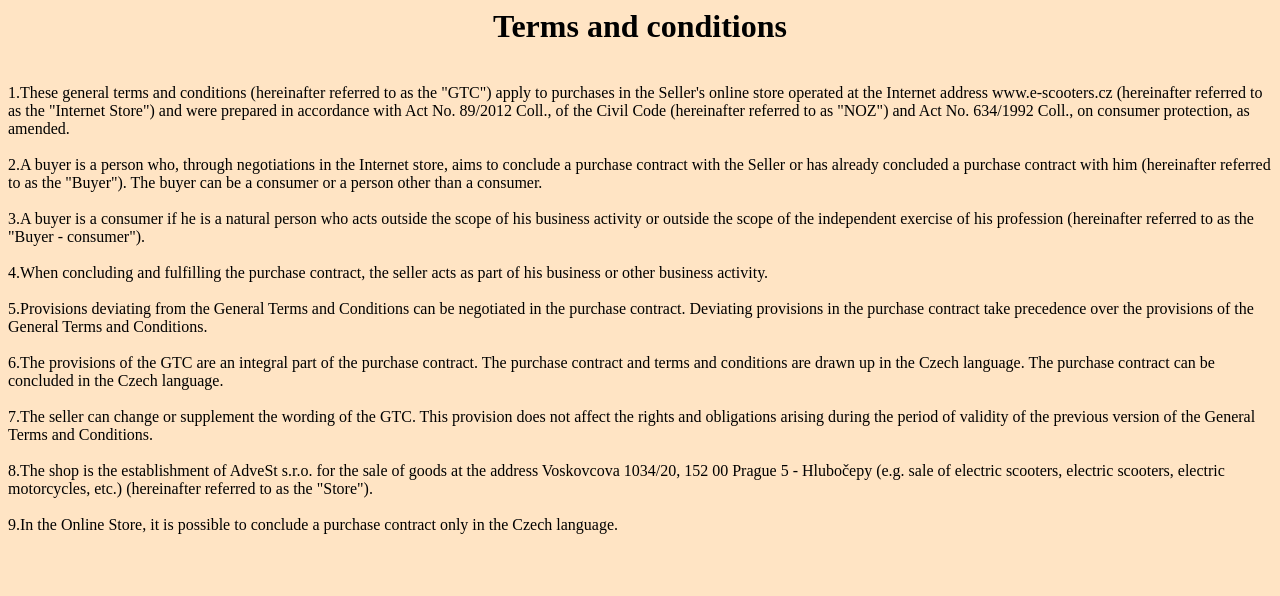
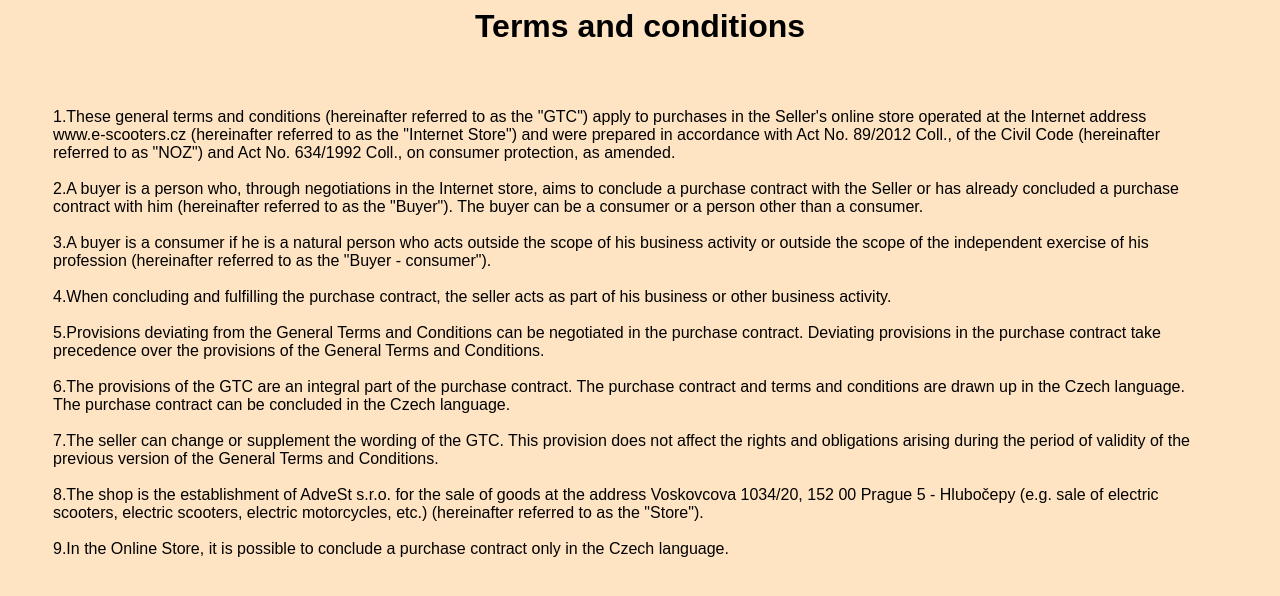
Before and after one commit to MartinaValkova/Eshop_ica, a Django app: page /terms/ in a window 1280 px wide. Shown: the top 596 px of the page. Run offline with Django 4.2, Linux system fonts and the light colour scheme.

Commit message:
Updated contracts and register

```diff
--- a/Eshop/shop/templates/shop/sales.html
+++ b/Eshop/shop/templates/shop/sales.html
@@ -1,6 +1,7 @@
 <style>
 
-    h1 {text-align: center;}
+    h1 {text-align: center;
+        font-family: arial, sans-serif;}
     h2 {text-align: left;
         font-family: arial, sans-serif;
         border-collapse: separate;
--- a/Eshop/shop/templates/shop/terms.html
+++ b/Eshop/shop/templates/shop/terms.html
@@ -1,6 +1,14 @@
 <style>
-    h1 {text-align: center;}
-    p {text-align: left;}
+    h1 {text-align: center;
+      font-family: arial, sans-serif;}
+    p {font-family: arial, sans-serif;
+       border-spacing: 10px;
+
+
+       width: 90%;
+       display: flex;
+       padding: 10px;
+       margin: 35px;}
     div {text-align: center;}
     </style>
     </head>
```
